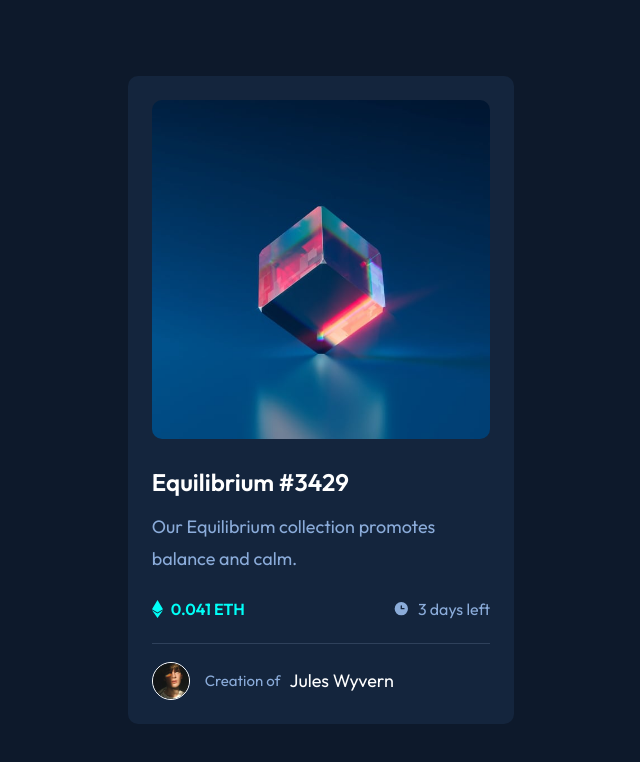
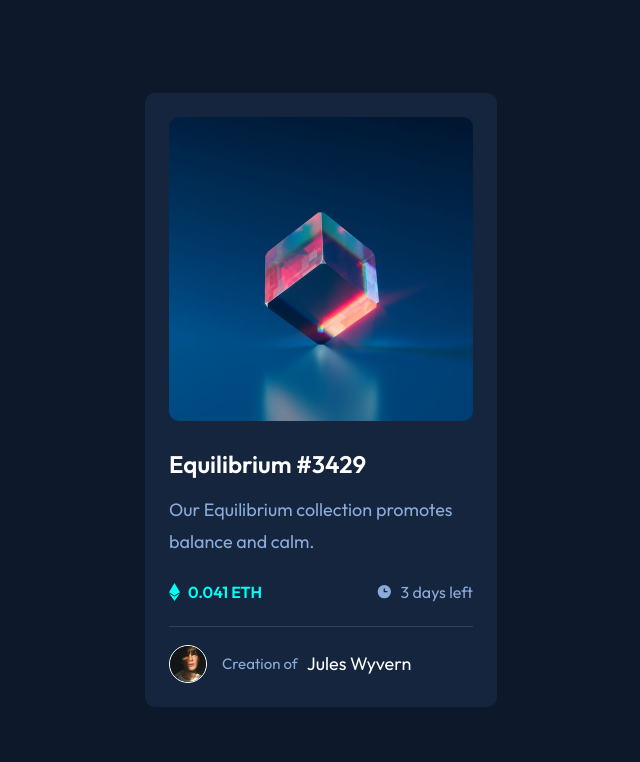
Before and after one commit to siddharth-1407/NFT-preview-card, a plain HTML site: page index.html in a window 1536 px wide. Shown: the whole page, without its empty margins (447-1087 px from the left). Drawn offline with Linux system fonts and the light colour scheme.

Commit message:
Update style.css

```diff
--- a/style.css
+++ b/style.css
@@ -132,7 +132,7 @@ p{
 
 @media only screen and (min-width: 1400px) {
   .card{
-    max-width: 23%
+    max-width: 19em
   }
   .title-n-description h1{
     font-size: 1.5rem;
```
